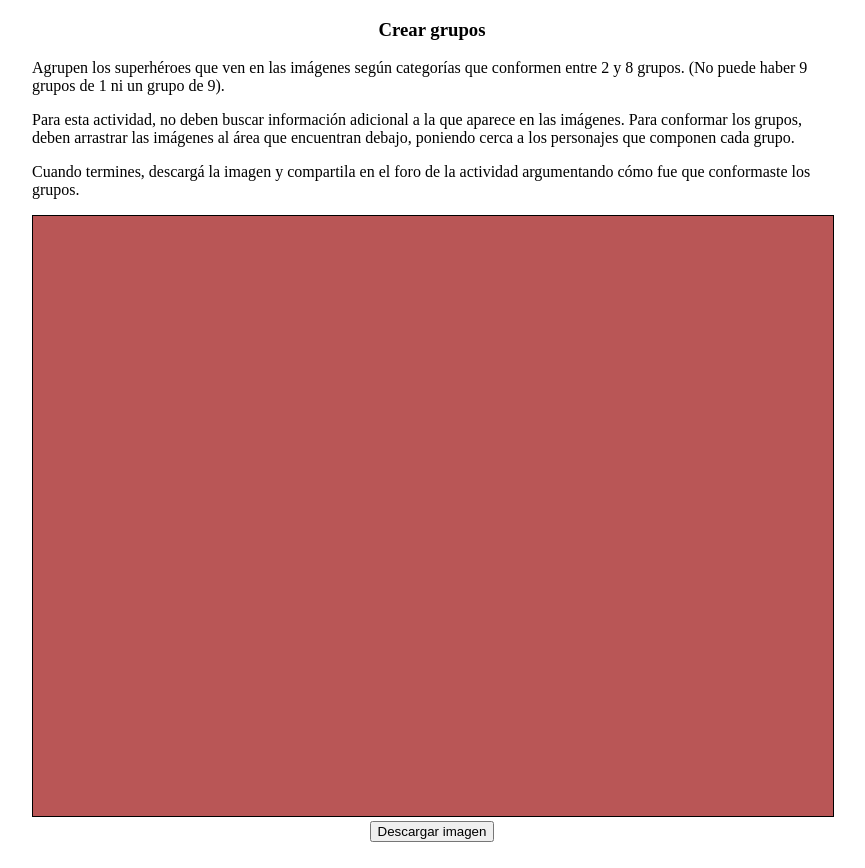
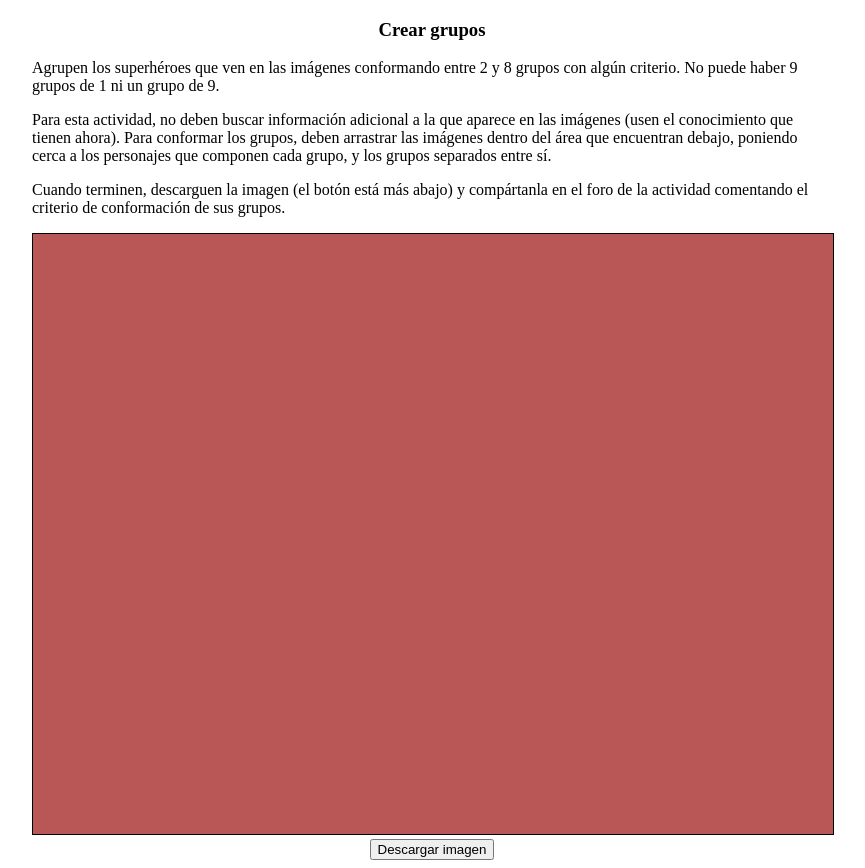
Before and after one commit to matiaslopez/citep, a plain HTML site: page docs/index.html in a window 1280 px wide. Shown: the whole page, without its empty margins (208-1073 px from the left). Drawn offline with Linux system fonts and the light colour scheme; a script that the page names is missing.

Commit message:
Textos mejorados

```diff
--- a/docs/index.html
+++ b/docs/index.html
@@ -20,15 +20,16 @@
 <body>
     <div id="contenedor">
     <center><h3>Crear grupos</h3></center>
-        <p>Agrupen los superhéroes que ven en las imágenes según categorías que conformen
-            entre 2 y 8 grupos. (No puede haber 9 grupos de 1 ni un grupo de 9).
+        <p>Agrupen los superhéroes que ven en las imágenes conformando entre 2 y 8 grupos con algún criterio.
+            No puede haber 9 grupos de 1 ni un grupo de 9.
         </p>
         <p>
-            Para esta actividad, no deben buscar información adicional a la que aparece en las imágenes.
-            Para conformar los grupos, deben arrastrar las imágenes al área que encuentran debajo,
-            poniendo cerca a los personajes que componen cada grupo.
+            Para esta actividad, no deben buscar información adicional a la que aparece en las imágenes (usen el conocimiento que tienen ahora).
+            Para conformar los grupos, deben arrastrar las imágenes dentro del área que encuentran debajo,
+            poniendo cerca a los personajes que componen cada grupo, y los grupos separados entre sí.
         </p>
-        <p>Cuando termines, descargá la imagen y compartila en el foro de la actividad argumentando cómo fue que conformaste los grupos.
+        <p>Cuando terminen, descarguen la imagen (el botón está más abajo) y
+            compártanla en el foro de la actividad comentando el criterio de conformación de sus grupos.
             </p>
         <center>
             <canvas id="lienzo" width="800" height="600"></canvas><BR>
```
